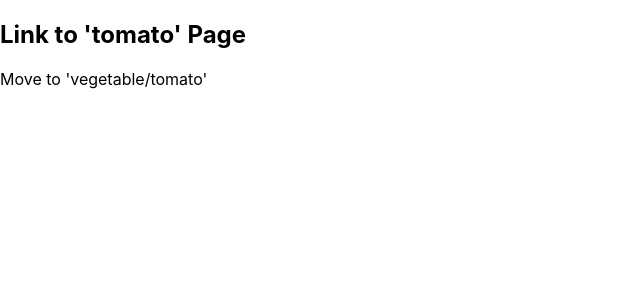
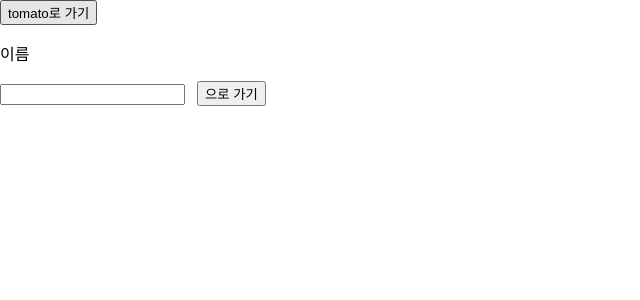
Before and after one commit to next-js-project/next-js-first-test, a Next.js app in the folder my-first-next-app/: page / in a window 1280 px wide. Shown: the top 300 px of the page, without its empty margins (0-640 px from the left). Built offline with nearby package versions, Linux system fonts and the light colour scheme.

Commit message:
라우터 객체를 이용하여 라우팅 하기

```diff
--- a/my-first-next-app/pages/index.js
+++ b/my-first-next-app/pages/index.js
@@ -1,12 +1,23 @@
-import Link from "next/link";
+import { useState } from "react";
+import { useRouter } from "next/router";
 
 const App = () => {
+  const router = useRouter();
+  const [name, setName] = useState("");
   return (
     <div>
-      <h2>Link to 'tomato' Page</h2>
-      <Link href="/vegetable/tomato">
-        <a>Move to 'vegetable/tomato'</a>
-      </Link>
+      <button type="button" onClick={() => router.push("/tomato")}>
+        tomato로 가기
+      </button>
+      <p>이름</p>
+      <input
+        value={name}
+        onChange={(e) => setName(e.target.value)}
+        style={{ marginRight: "12px" }}
+      />
+      <button type="button" onClick={() => router.push(`/vegetable/${name}`)}>
+        {name}으로 가기
+      </button>
     </div>
   );
 };
--- a/my-first-next-app/pages/vegetable/[name].js
+++ b/my-first-next-app/pages/vegetable/[name].js
@@ -2,11 +2,10 @@ import Link from "next/link";
 import { useRouter } from "next/router";
 
 const Name = () => {
-  const router = useRouter();
-  console.log(router);
+  const { query } = useRouter();
   return (
     <div>
-      <h2>Hello!!</h2>
+      <h2>Hello!! {query.name}</h2>
       <Link href="/">Move to '/'</Link>
     </div>
   );
```
